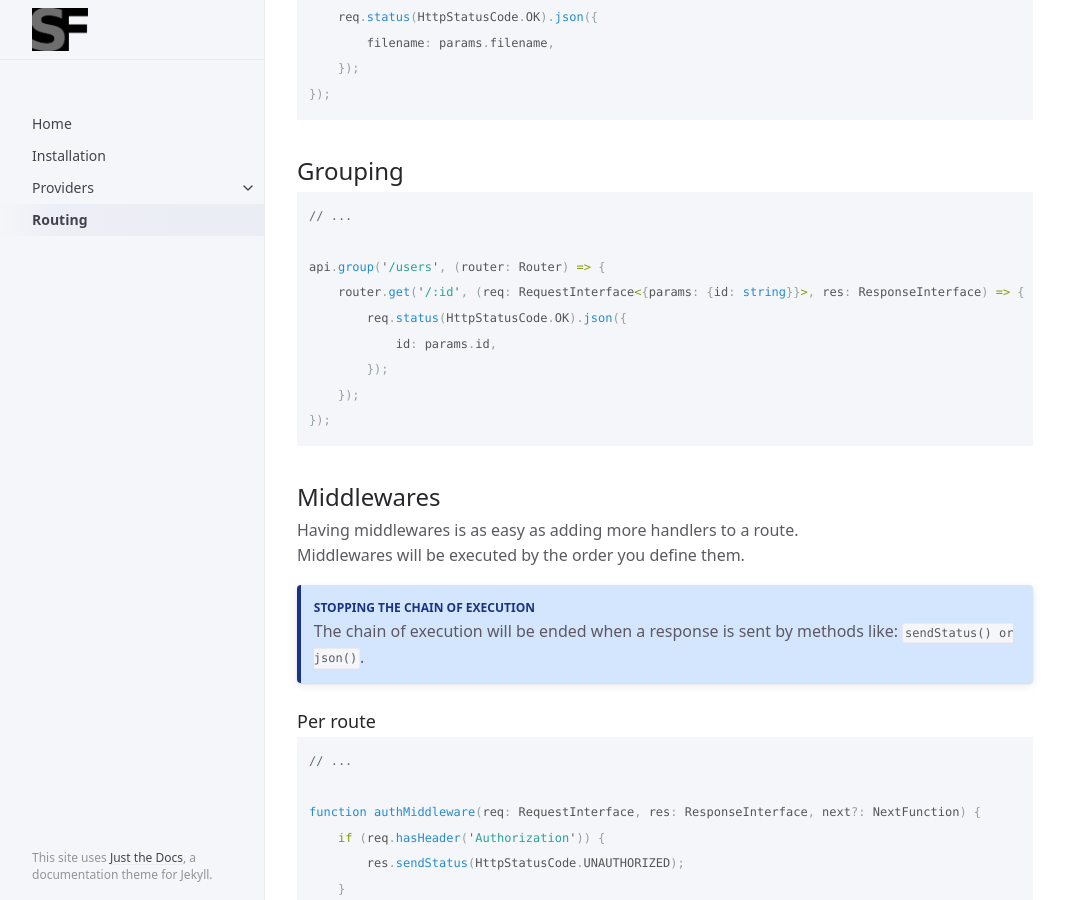
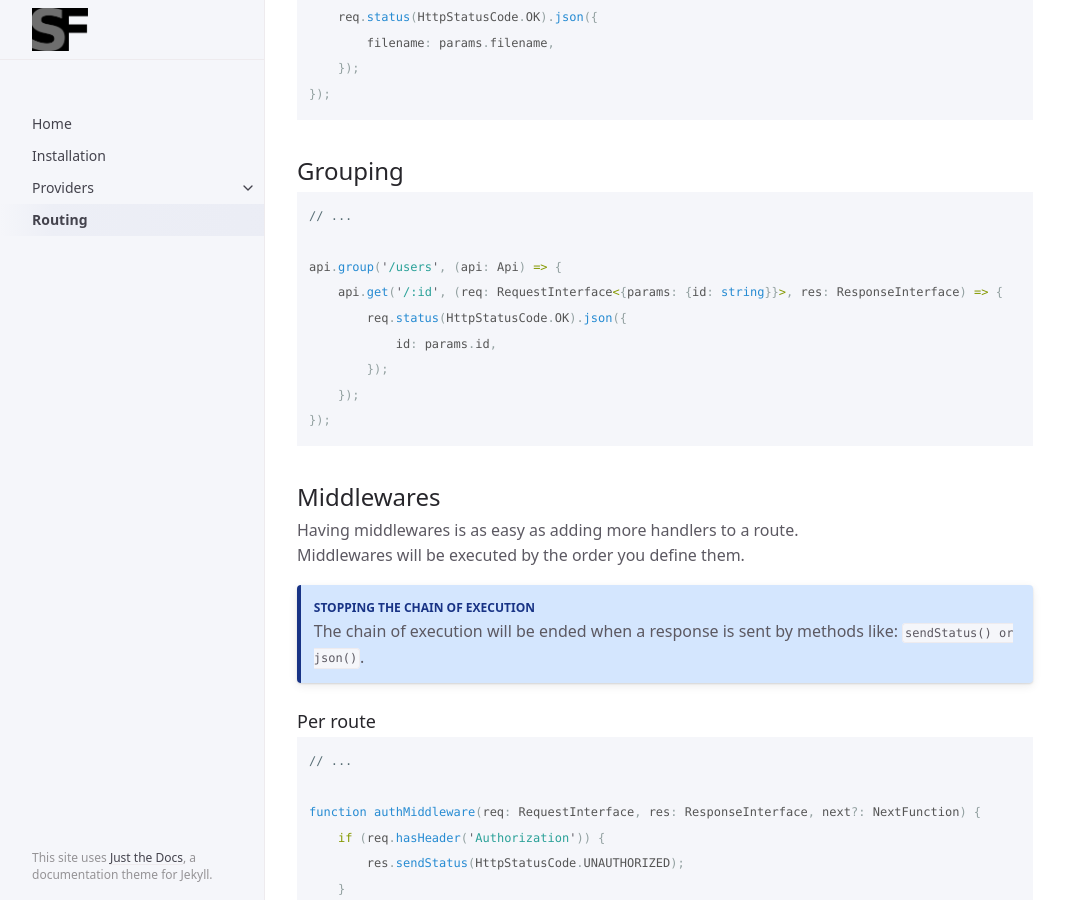
Before and after one commit to Edwin-Luijten/serverless-framework, a Jekyll site: the page built from docs/routing.md, in a window 1280 px wide and 900 px high, scrolled down 1450 px. Shown: the whole window, without its empty margins (107-1172 px from the left). Built offline with Jekyll 4.4.1, drawn with Linux system fonts in a browser that asks for light colours.

```diff
--- a/docs/routing.md
+++ b/docs/routing.md
@@ -60,8 +60,8 @@ api.get('/files/+filename', (req: RequestInterface<{params: {filename: string}}>
 {% highlight typescript %}
 // ...
 
-api.group('/users', (router: Router) => {
-    router.get('/:id', (req: RequestInterface<{params: {id: string}}>, res: ResponseInterface) => {
+api.group('/users', (api: Api) => {
+    api.get('/:id', (req: RequestInterface<{params: {id: string}}>, res: ResponseInterface) => {
         req.status(HttpStatusCode.OK).json({
             id: params.id,
         });
```
